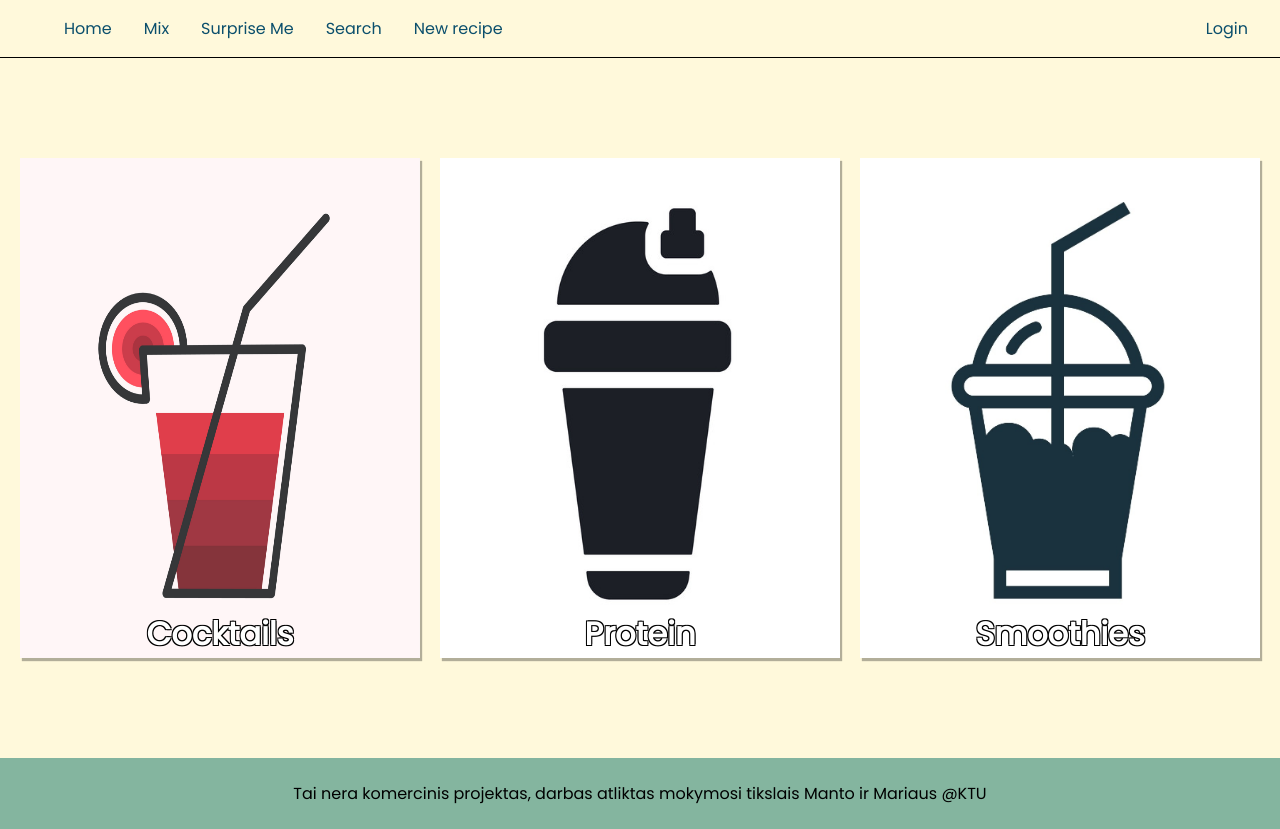
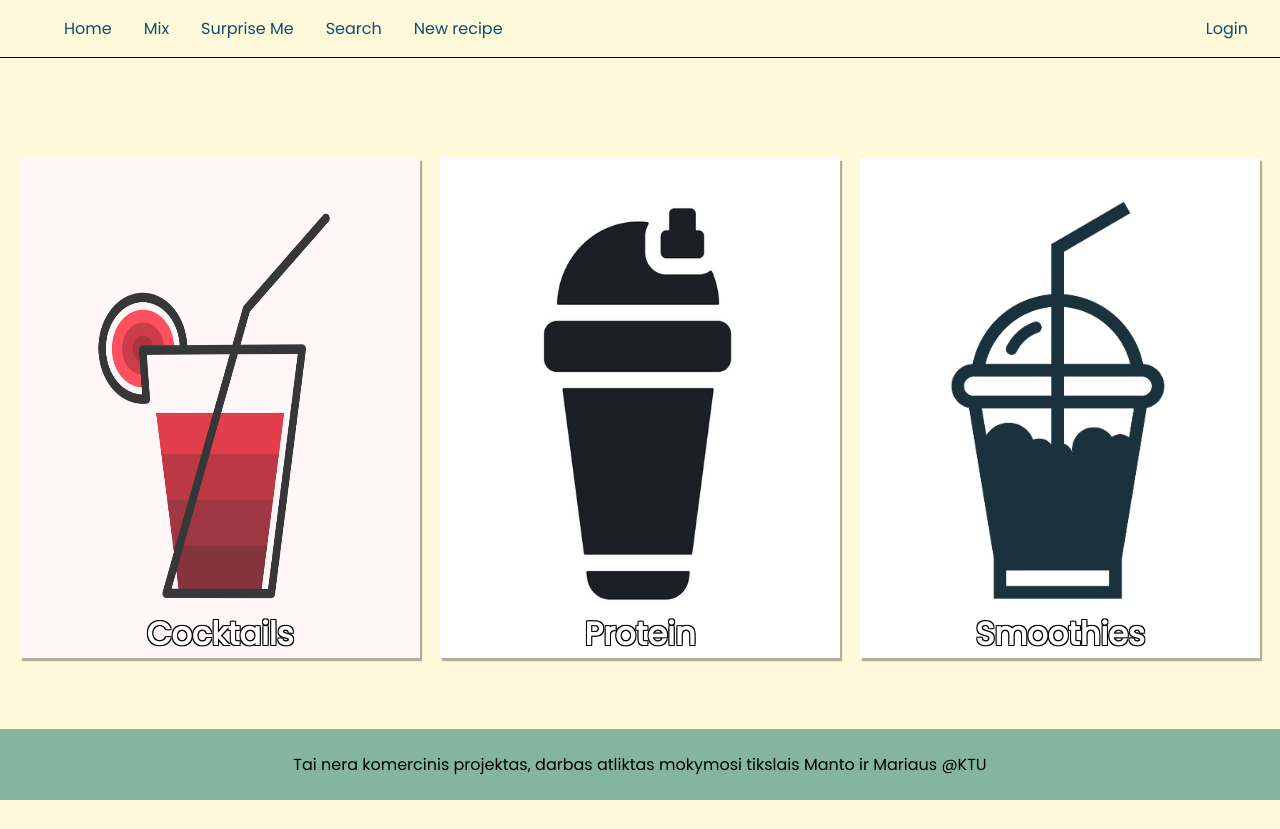
Before and after one commit to martemantas/Mix-Mingle, a PHP site: page /home.php in a window 1280 px wide. After the commit the page ends 800 px from the top, so only its background shows below. Run offline with PHP 8.4, Linux system fonts and the light colour scheme.

Commit message:
Footer keitimas

```diff
--- a/style.css
+++ b/style.css
@@ -12,8 +12,18 @@
     --third-bg-color: #E3242B;
     --text-primary-color: #0b4f6c; /*gal 0d47a1?*/
 }
+
+html{
+    height: 100%;
+    box-sizing: border-box;
+}
+
 body{
     background-color: var(--primary-bg-color);
+    min-height: 100%;
+    display: flex;
+    flex-direction: column;
+    box-sizing: inherit;
 }
 
 /* Navigation */
@@ -293,7 +303,7 @@ footer {
     text-align: center;
     padding: 3px 0;
     background-color: var(--secondary-bg-color);
-    margin-top: 100px;
+    margin-top: auto;
     width: 100%;
 }
 
```
